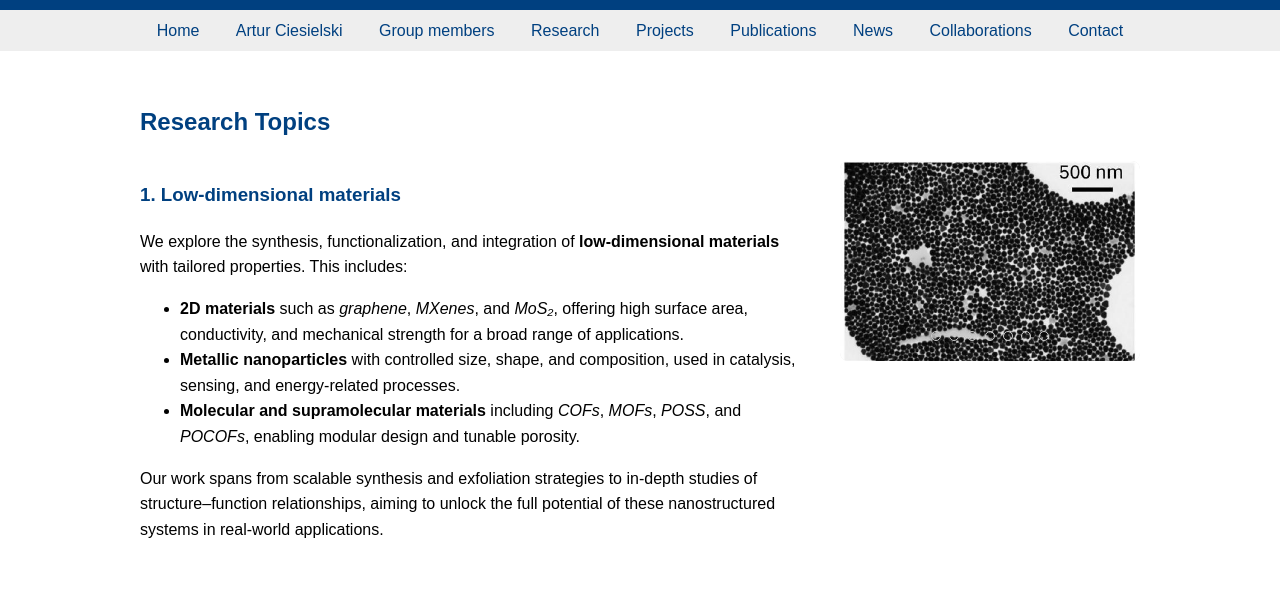
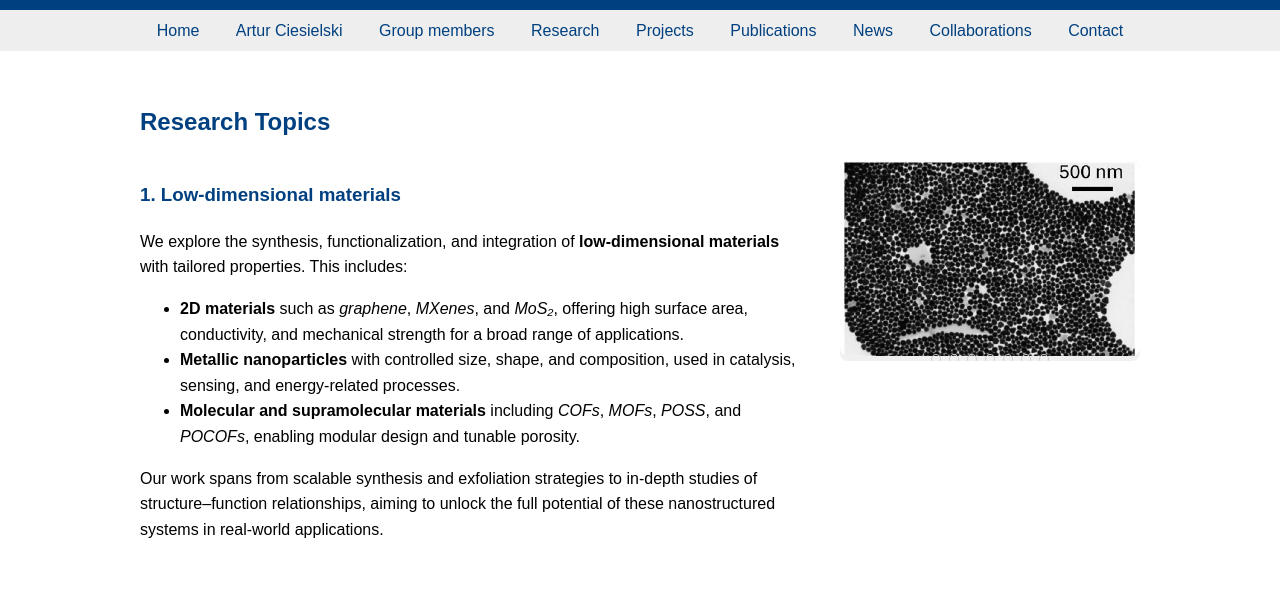
Before and after one commit to veronicamontes89/hybridmaterials, a plain HTML site: page research.html in a window 1280 px wide. Shown: the part 146-749 px from the top of the page. Drawn offline with Linux system fonts and the light colour scheme.

Commit message:
Add files via upload

```diff
--- a/research.html
+++ b/research.html
@@ -45,24 +45,24 @@
 }
 .slides {
   width: 700%;
-  height: 100%;
+  height: auto;
   display: flex;
 }
 .slides input {
   display: none;
 }
 .slide {
-  width: 100%;
+  width: 100%; object-fit: contain;
   transition: 0.6s;
 }
 .slide img {
-  width: 100%;
-  height: 100%;
+  width: 100%; object-fit: contain;
+  height: auto;
   border-radius: 8px;
 }
 .navigation-manual, .navigation-auto {
   position: absolute;
-  width: 100%;
+  width: 100%; object-fit: contain;
   display: flex;
   justify-content: center;
   margin-top: -30px;
```
